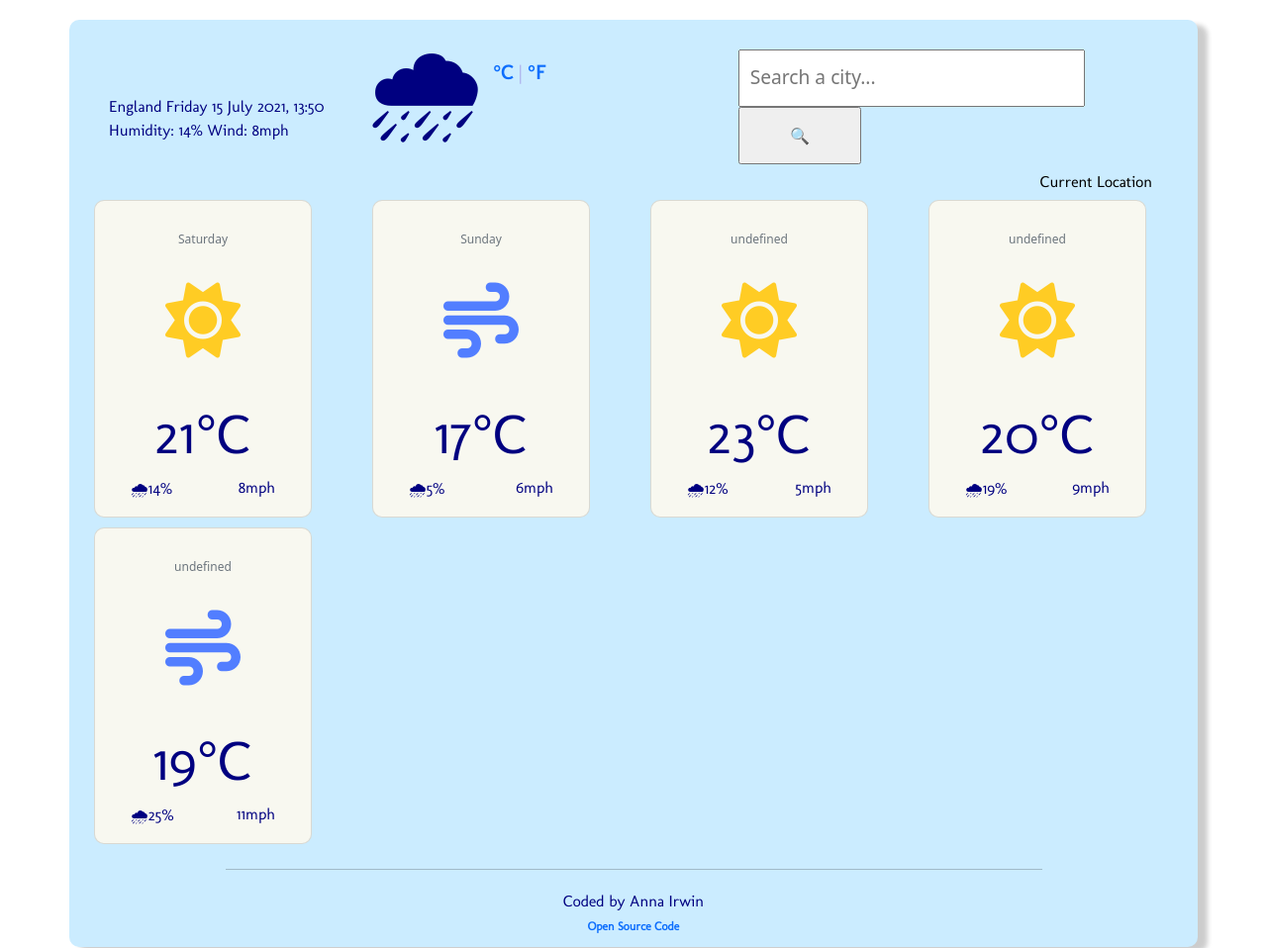
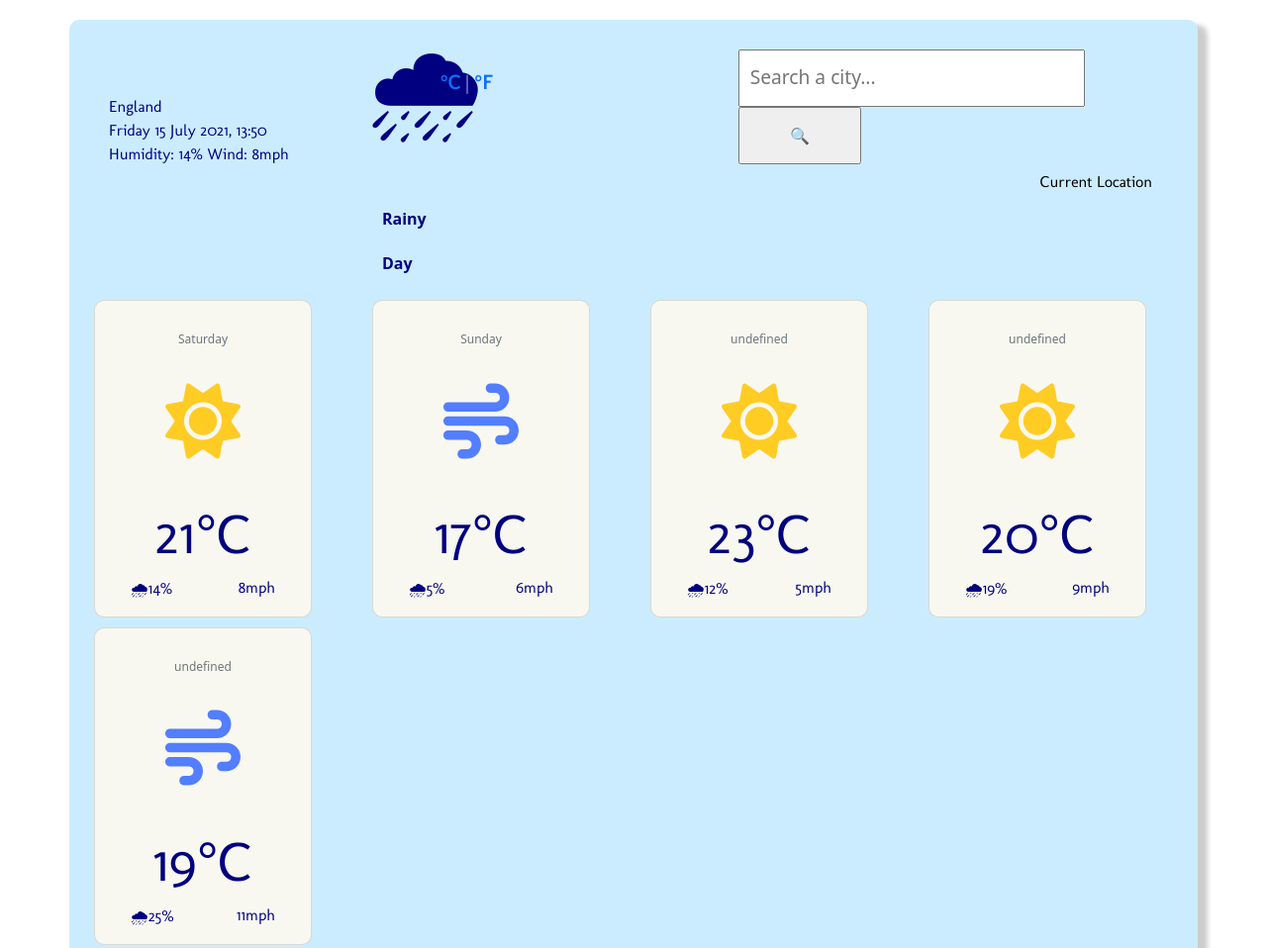
Before and after one commit to airwin1212/SheCodes-Final-Project, a plain HTML site: page index.html in a window 1280 px wide. Shown: the top 958 px of the page at 99% size. Drawn offline with nearby package versions, Linux system fonts and the light colour scheme; no server answers.

Commit message:
Plus Week 7 Updates - 3
Added weather description

```diff
--- a/index.html
+++ b/index.html
@@ -26,17 +26,21 @@
                 <div>
                     <h2><span id="mainCity"></span></h2><br />
                     <span class="country">
-                        <p class="details">England</p>
+                        <p class="details">England</p> <br />
                         <p class="details" id="dateHere">Date</p><br />
                         <p class="details">Humidity: <span class="todayHumid" id="todayHumid">14%</span></p>
-                        <p class="details">Wind: <span class="todayWind" id="todayWind">8mph</span></p>
+                        <p class="details">Wind: <span class="todayWind" id="todayWind">8mph</span></p><br />
                     </span>
                 </div>
             </div>
-            <div class="col-4">
+            <div class="col-1">
                 <h1>
-                    <span id="mainEmoji">🌧</span>
+                    <span id="mainEmoji">🌧</span><br />
                 </h1>
+                <span id="todayDescription">Rainy Day</span></p>
+
+            </div>
+            <div class="col-3">
                 <h1>
                     <strong id="mainTempText"></strong>
                     <span class="units">
--- a/style.css
+++ b/style.css
@@ -54,13 +54,13 @@ a {
 
 #mainTempText {
   position: relative;
-  top: -5px;
+  top: 5px;
 }
 
 .units {
   font-size: 20px;
   position: relative;
-  top: -40px;
+  top: -30px;
   left: -20px;
   text-decoration: none;
   color: rgb(170, 169, 233);
@@ -105,8 +105,9 @@ input::placeholder {
 }
 
 .country {
+  display: block;
   font-size: 16px;
-  margin-bottom: 0px;
+  margin-bottom: 10px;
   position: relative;
   top: 20px;
   left: 20px;
@@ -117,6 +118,18 @@ input::placeholder {
   margin: 0;
   padding: 0;
   line-height: 0.5;
+}
+
+#todayDescription {
+  position: relative;
+  top: -20px;
+  left: 15px;
+  text-align: center;
+  margin: 0 auto;
+  font-size: 16px;
+  line-height: 0em;
+  color: navy;
+  font-weight: bolder;
 }
 
 .card {
```
